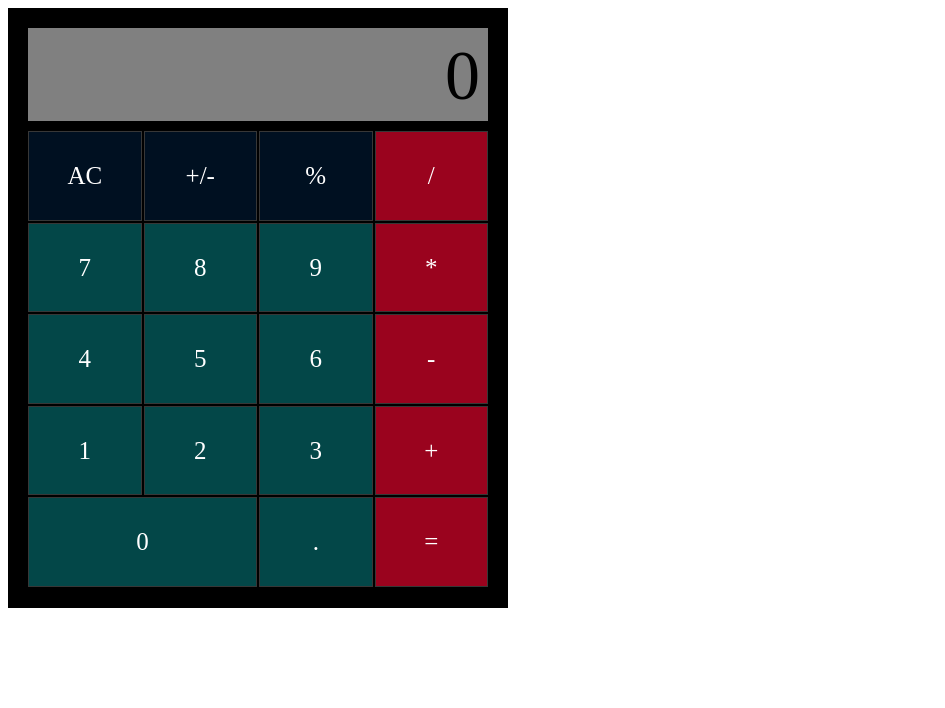
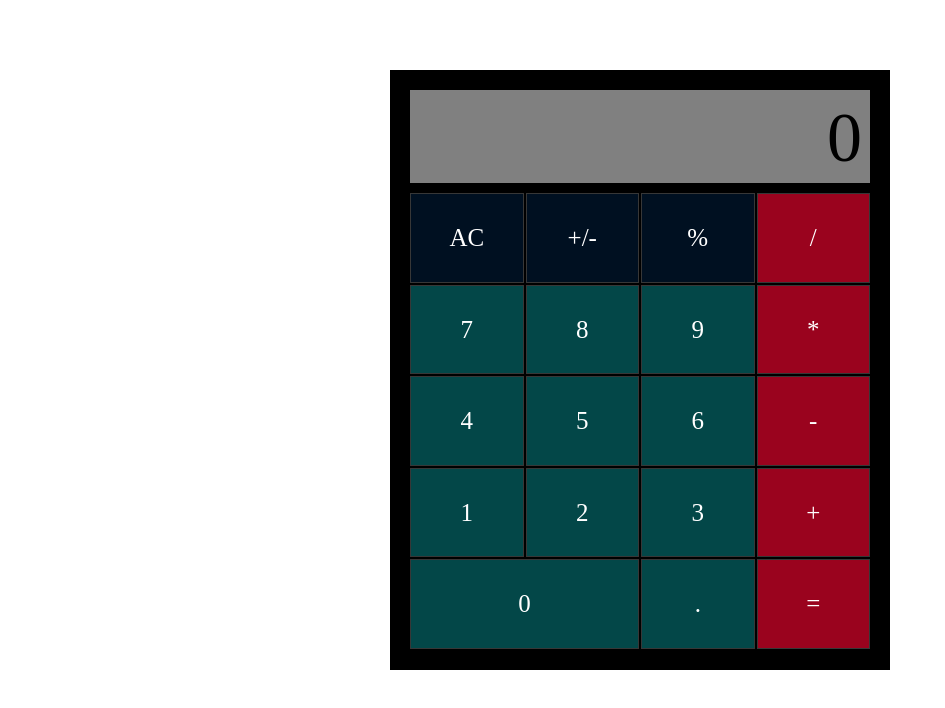
Before and after one commit to isaacnewtonthe2nd/odin-calculator, a plain HTML site: page index.html in a window 1280 px wide. Shown: the whole page, without its empty margins (0-945 px from the left). Drawn offline with Linux system fonts and the light colour scheme.

Commit message:
Align the calculator close to the center of the page and add text to README.txt

```diff
--- a/style.css
+++ b/style.css
@@ -7,6 +7,7 @@
   height: 600px;
   background-color: black;
   padding: 20px;
+  margin: 70px auto;
 }
 
 .buttons {
```
Also changed, not shown: 1 other file.
